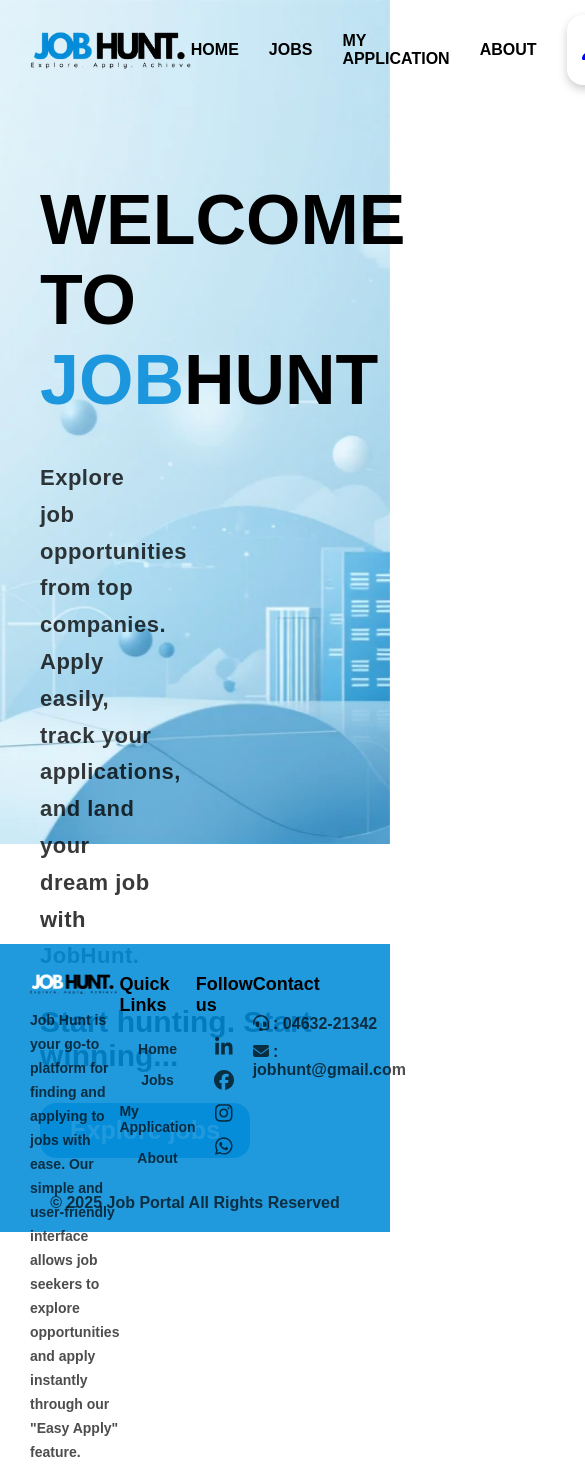
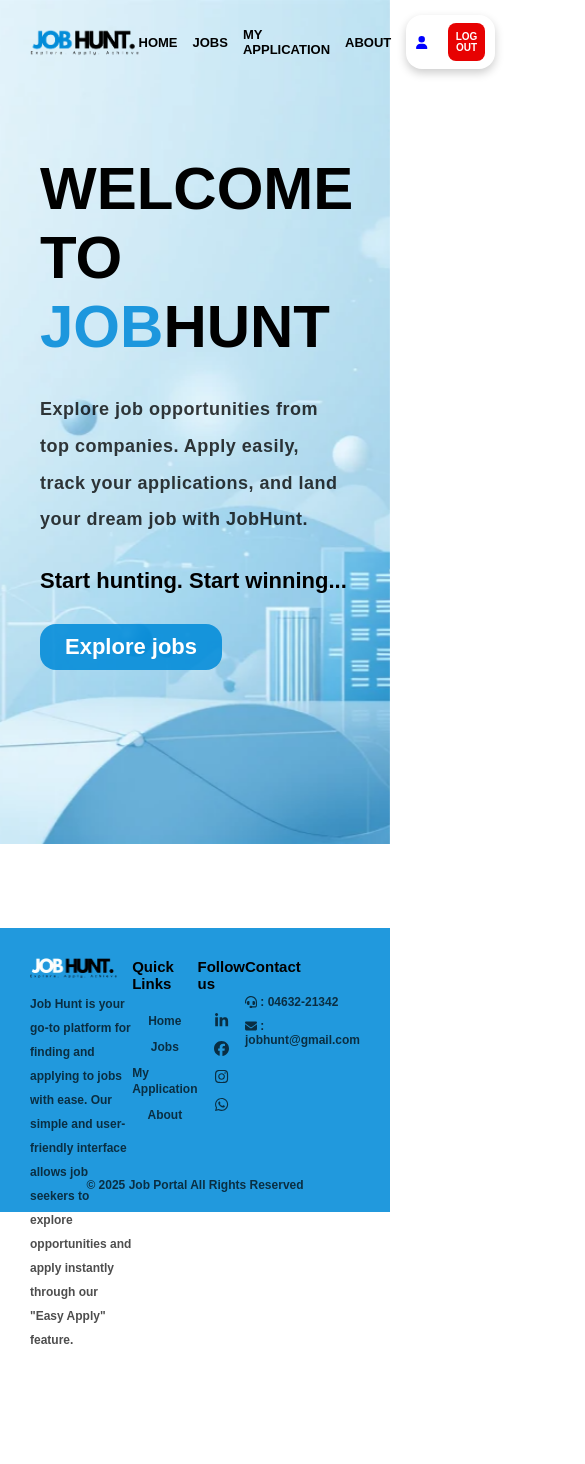
Before and after one commit to gokulramcoddle/Job-Portal-Management, a React (Create React App) app in the folder frontend/: page / in a window 390 px wide. Shown: the top 1464 px of the page, 585 px wide, since content can reach past the window. After the commit the page ends 1352 px from the top, so only its background shows below. Built offline with nearby package versions, Linux system fonts and the light colour scheme; sample sign-in values are in the browser's storage.

Commit message:
Made Changes

```diff
--- a/frontend/src/assets/style/style.css
+++ b/frontend/src/assets/style/style.css
@@ -470,6 +470,7 @@ footer{
 }
 
 #application-form label{
+  width: 450px;
   color: rgb(0, 0, 0);
   font-size: 15px;
   font-weight: 600;
@@ -483,10 +484,6 @@ footer{
   flex-direction: column;
   padding: 50px  100px;
   border-radius: 2rem;
-}
-
-#application-form label{
-  width: 450px;
 }
 
 #application-form h1{
@@ -510,11 +507,6 @@ footer{
   height: 10px;
   border-radius: 0.5rem;
 }
-
-.gender-male-radio-btn{
-  margin-left: 20px;
-}
-
 
 #application-form button{
   width: 70px;
@@ -543,6 +535,7 @@ footer{
   display: flex;
   justify-content: center;
   gap: 30px;
+  flex-wrap: wrap;
   flex-direction: row;
   padding: 20px;
 }
@@ -607,6 +600,7 @@ footer{
 }
 
 .about li{
+  list-style: unset;
   font-size: 15px;
   font-weight: 550;
   margin: 10px 0px 20px 50px;
@@ -617,6 +611,69 @@ footer{
   display:unset;
 }
 
-.about li{
-  list-style: unset;
+@media (max-width : 850px) {
+
+.nav-container img{
+  height:27px;
 }
+
+.nav-link{
+  gap: 15px;
+}
+
+.nav-link li{
+ font-size: 13px;
+}
+
+.nav-link button{
+  font-size: 10px;
+  padding: 8px;
+}
+
+.nav-user-logout{
+  gap: 10px;
+  padding: 8px 10px;
+}
+
+.user-label svg{
+  font-size: 13px;
+}
+
+.home h1{
+ font-size: 60px;
+ margin: 30px 0px;
+}
+
+.home h3{
+ font-size: 22px;
+}
+
+.home p{
+  font-size: 18px;
+  width: unset;
+  max-width: 500px;
+}
+
+.home button{
+ padding: 10px 25px;
+ font-size: 22px;
+}
+
+.footer-about p{
+  font-size: 12px;
+  max-width: 250px;
+}
+
+.footer-link{
+  gap: 10px;
+}
+
+.footer-con h2, .link-ftr{
+  font-size: 15px;
+}
+
+.quicklink-ftr, .contact li, .copyright-ftr{
+  font-size: 12px;
+}
+
+}
--- a/frontend/src/components/Apply.tsx
+++ b/frontend/src/components/Apply.tsx
@@ -102,13 +102,12 @@ import {ProtectedRoute} from "./ProtectedRoute";
     try{
           const response = await apiRequest(`/application/add/${id}`, "post", application);
           if(response){
-            window.scrollTo({ top: 0, behavior: 'smooth' });
                toast.success('Job applied successfull');
                 navigate('/home');
           }
         }
         catch(err){
-          console.log(err);
+          toast.error(`Unable to fetch data: ${err}`);
         }
  }
 
@@ -128,16 +127,19 @@ import {ProtectedRoute} from "./ProtectedRoute";
                 </label>
                   {error.lastname && <p className="error">{error.lastname}</p>}
                 <br/>
-                <label className="gender-label" htmlFor="gender">Gender :
-                <label htmlFor="male" className="gender-male-radio-btn"> Male
-                    <input className="radio-btn" type="radio" name="gender" value="male" onChange = {handleChange} />
+                <label htmlFor="gender">Gender:</label>
+                <div className="gender-options">
+                <label htmlFor="male" className="gender-male-radio-btn">
+                  <input className="radio-btn" type="radio" name="gender" value="male" onChange={handleChange} />{' '}
+                   Male
+                 </label>
+                <label htmlFor="female">
+                  <input className="radio-btn" type="radio" name="gender" value="female" onChange={handleChange} />{' '}
+                  Female
                 </label>
-                <label htmlFor="female">Female
-                    <input className="radio-btn"  type="radio" name="gender" value="female" onChange = {handleChange} />
-                </label>
-                </label>
-                {error.gender && <p className="error">{error.gender}</p>}
-                  <br/>
+                </div>
+                  {error.gender && <p className="error">{error.gender}</p>}
+                 <br />
                 <label htmlFor="dob">Date of Birth :
                   <br />
                   <input type="date" name="dob" onChange = {handleChange} max={new Date().toISOString().split("T")[0]} />
--- a/frontend/src/pages/Job.tsx
+++ b/frontend/src/pages/Job.tsx
@@ -2,7 +2,7 @@ import { useState, useEffect, ChangeEvent } from "react"
 import { apiRequest } from "../helpers/apiRequest";
 import { useNavigate} from "react-router-dom";
 import { ProtectedRoute } from '../components/ProtectedRoute';
-import { toast, ToastContainer } from "react-toastify";
+import { toast } from "react-toastify";
 
 interface ListJob{
   ID: number;
@@ -34,7 +34,7 @@ useEffect(() => {
         setJob(response?.data);
     }
     catch(err){
-        console.error(err);
+      toast.error(`Unable to fetch job data: ${err}`);
     }
 }
 const fetchAppliedJobs = async() => {
@@ -43,7 +43,7 @@ const fetchAppliedJobs = async() => {
     const applied = res?.data?.map((app: any) => app.jobpostID);
     setAppliedJobs(applied || []);
   } catch (err) {
-    console.error("Error fetching user applications", err);
+    toast.error(`Error fetching user applications: ${err}`);
   }
 };
 
@@ -53,7 +53,7 @@ const fetchJobByLocation = async(location: string) => {
    setJob(response?.data || []);
   }
   catch(err){
-    console.log("Error fetching job by location",err);
+    toast.error(`Error fetching job by location: ${err}`);
   }
 }
 
@@ -79,8 +79,8 @@ const handleApply = (jobID: number) => {
     return(
         <>
         <div className="job-top-portion">
-        <h2 className="job-heading">JOB LIST
-          <span> {jobLocation.toUpperCase()}</span>
+        <h2 className="job-heading">
+           JOB LIST <span>{jobLocation.toUpperCase()}</span>
         </h2>
         <select className="sort-dropdown" onChange = {handleChange}>
             <option value="">Sort by location</option>
@@ -107,7 +107,6 @@ const handleApply = (jobID: number) => {
         }
        </div>
       )}
-        <ToastContainer />
       </>
     )
 }
--- a/frontend/src/pages/Login.tsx
+++ b/frontend/src/pages/Login.tsx
@@ -60,7 +60,7 @@ function Login(){
       navigate('/home');
       }
       catch(err){
-        console.log(err);
+        toast.error(`login server not reached : ${err}`);
       }
     }
 
--- a/frontend/src/pages/MyApplication.tsx
+++ b/frontend/src/pages/MyApplication.tsx
@@ -1,6 +1,7 @@
 import { useEffect, useState } from 'react';
 import { ProtectedRoute } from '../components/ProtectedRoute';
 import { apiRequest } from '../helpers/apiRequest';
+import { toast } from 'react-toastify';
 
 interface ListApplication{
     ID : number,
@@ -29,7 +30,7 @@ function MyApplication(){
              setApplication(response?.data);
          }
          catch(err){
-             console.error(err);
+            toast.error(`Unable to fetch data: ${err}`);
          }
      }
 
@@ -45,10 +46,8 @@ function MyApplication(){
               <h2>{a.jobtitle}</h2>
               <p>{a.company}</p>
               <p>{a.location}</p>
-              <p>Applied On :
-                <span>
-                  {a.applied_on.slice(0, 10)}
-                </span>
+              <p>
+                 Applied On: <span>{a.applied_on.slice(0, 10)}</span>
               </p>
             </div>
           ))
--- a/frontend/src/pages/Signup.tsx
+++ b/frontend/src/pages/Signup.tsx
@@ -62,7 +62,7 @@ function Signup(){
       }
     }
     catch(err){
-      console.log(err);
+      toast.error(`Unable to post data: ${err}`);
     }
   }
 
```
Also changed, not shown: frontend/.scannerwork/report-task.txt.
